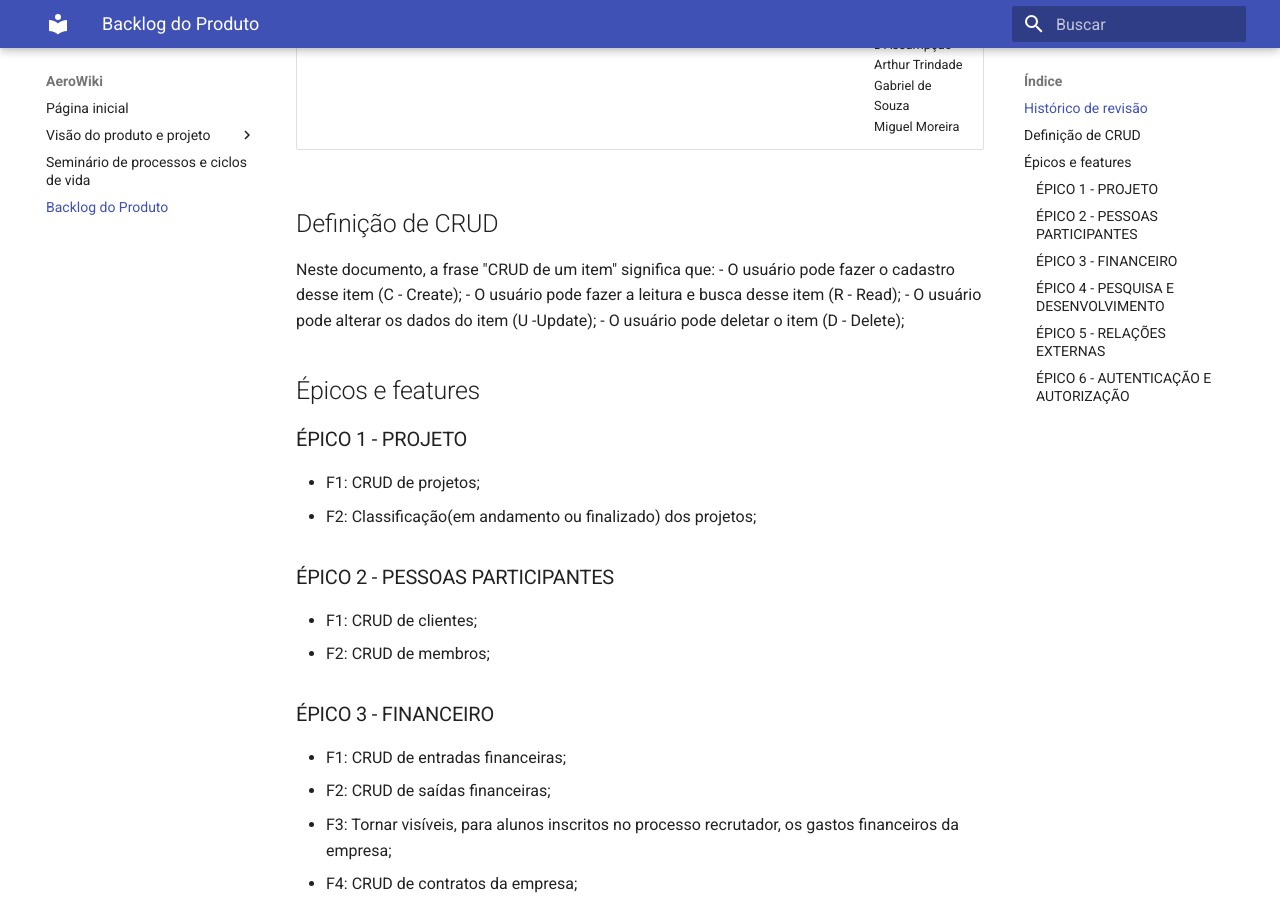
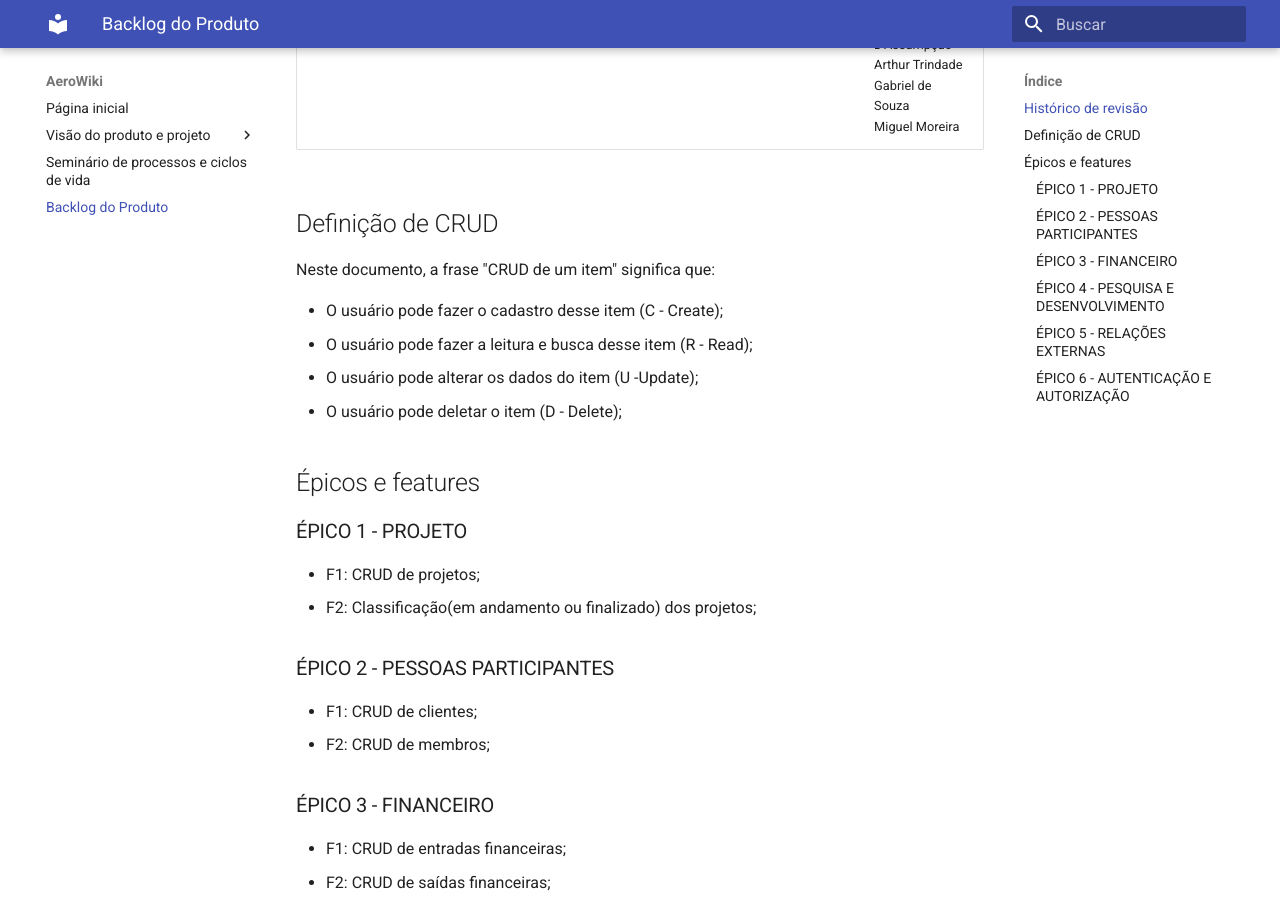
Before and after one commit to mdsreq-fga-unb/2022.2-AeroWiki, an MkDocs documentation site: the page built from docs/backlog_do_produto.md, in a window 1280 px wide and 900 px high, scrolled down 600 px. Built offline with MkDocs 1.6.1 and Material for MkDocs 9.7.7, drawn with Linux system fonts in a browser that asks for light colours.

Commit message:
correção na apresentação do documento

```diff
--- a/docs/backlog_do_produto.md
+++ b/docs/backlog_do_produto.md
@@ -10,10 +10,12 @@
 
 ## Definição de CRUD
 Neste documento, a frase "CRUD de um item" significa que:
-- O usuário pode fazer o cadastro desse item (C - Create);
-- O usuário pode fazer a leitura e busca desse item (R - Read);
-- O usuário pode alterar os dados do item (U -Update);
-- O usuário pode deletar o item (D - Delete);
+<ul>
+  <li>O usuário pode fazer o cadastro desse item (C - Create);</li>
+  <li>O usuário pode fazer a leitura e busca desse item (R - Read);</li>
+  <li>O usuário pode alterar os dados do item (U -Update);</li>
+  <li>O usuário pode deletar o item (D - Delete);</li>
+</ul>
 
 ## Épicos e features
 
```
